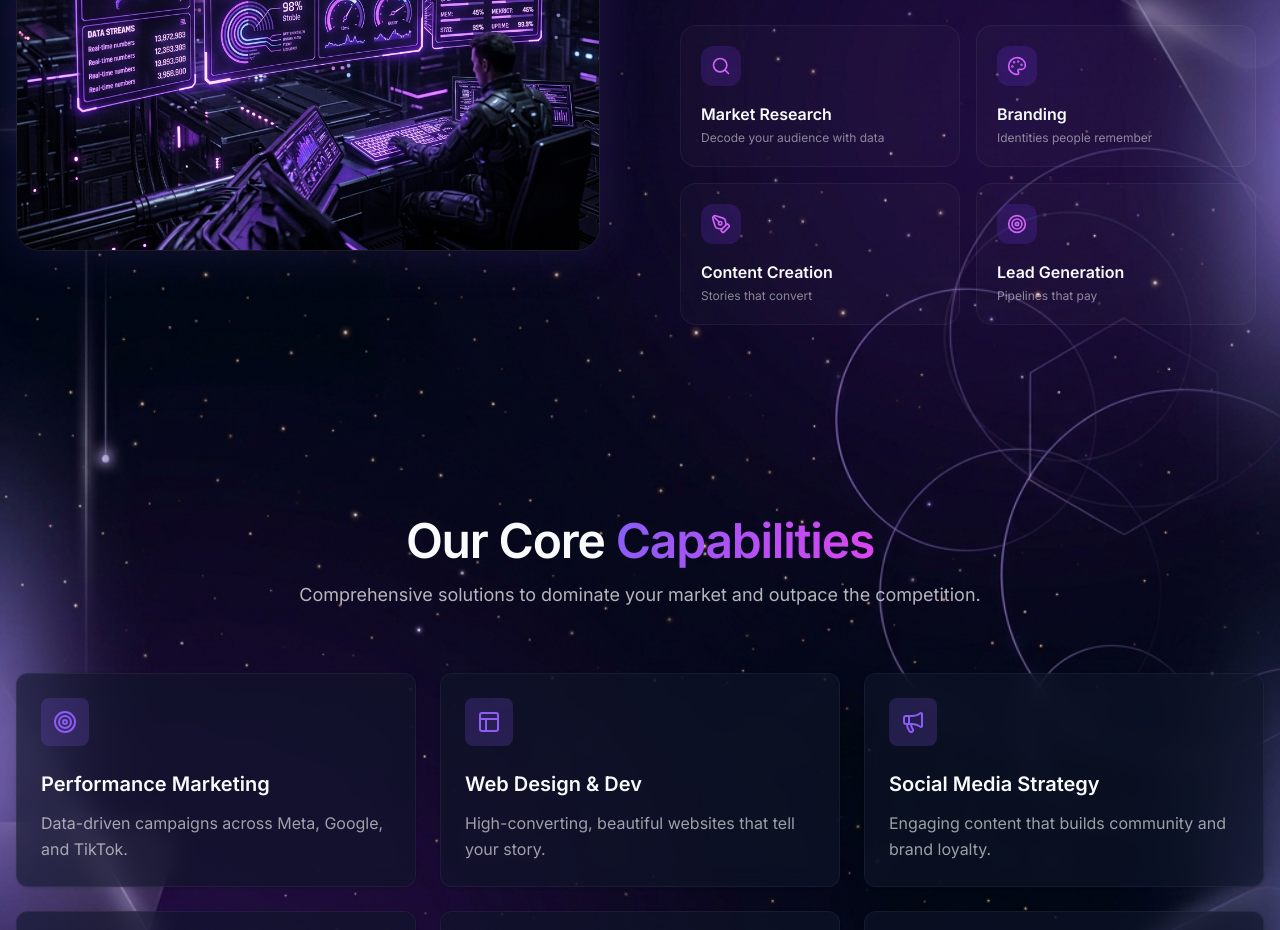
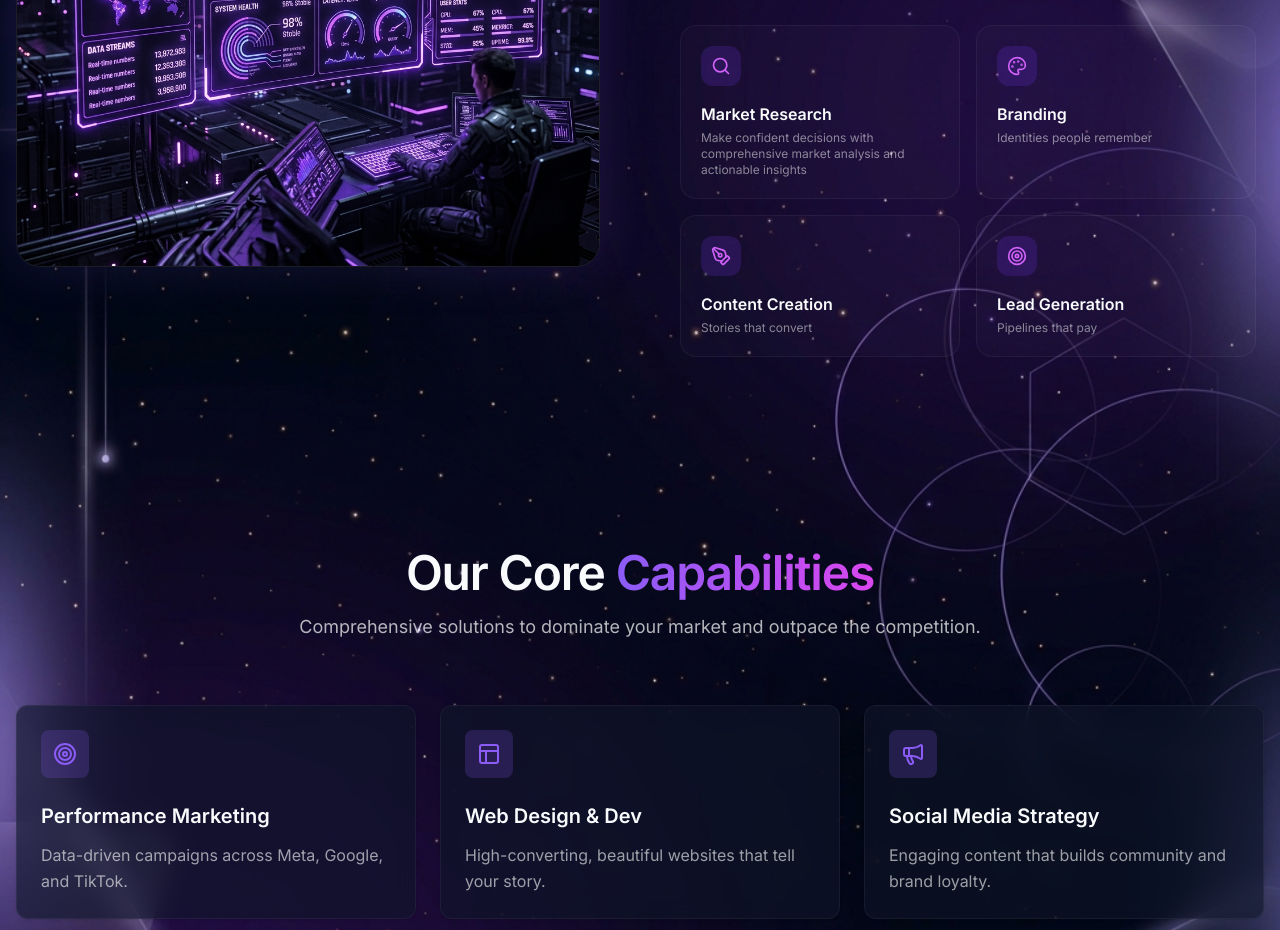
Before and after one commit to chandhirasekar/brandpanther, a Next.js app: page / in a window 1280 px wide. Shown: the part 1460-2390 px from the top of the page. Built offline with nearby package versions, Linux system fonts and the light colour scheme; a web font is replaced by a local one.

Commit message:
Update page.tsx

```diff
--- a/src/app/page.tsx
+++ b/src/app/page.tsx
@@ -132,7 +132,7 @@ export default function Home() {
 
                 <div className="grid sm:grid-cols-2 gap-4 pt-2 max-w-xl">
                   {[
-                    { icon: Search, title: "Market Research", desc: "Decode your audience with data" },
+                    { icon: Search, title: "Market Research", desc: "Make confident decisions with comprehensive market analysis and actionable insights" },
                     { icon: Palette, title: "Branding", desc: "Identities people remember" },
                     { icon: PenTool, title: "Content Creation", desc: "Stories that convert" },
                     { icon: Target, title: "Lead Generation", desc: "Pipelines that pay" }
```
